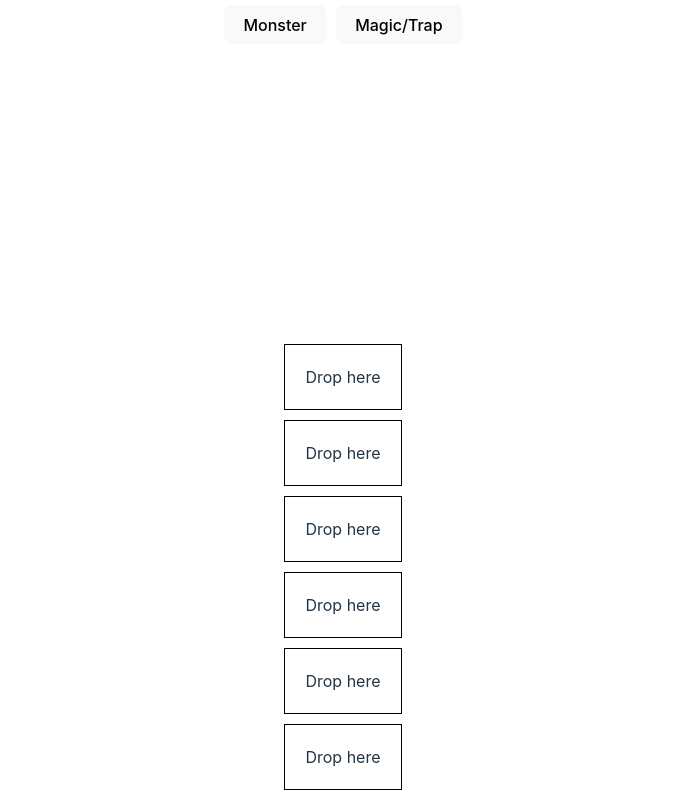
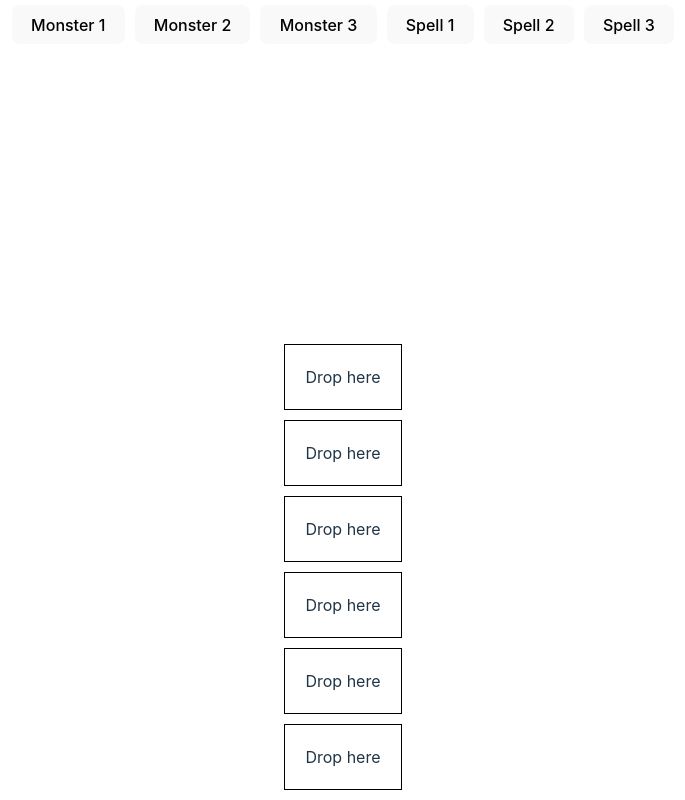
Before and after one commit to SABALBALJaoudat/CardGame, a React (Vite) app in the folder cardGame_frontend/: page / in a window 1280 px wide. Shown: the whole page, without its empty margins (297-982 px from the left). Built offline with nearby package versions, Linux system fonts and the light colour scheme.

Commit message:
Ajout de plusieurs cartes monstres et magique + ajout de la logique

```diff
--- a/cardGame_frontend/src/App.tsx
+++ b/cardGame_frontend/src/App.tsx
@@ -6,36 +6,51 @@ import { Droppable } from './Droppable';
 
 export default function App() {
   const containers_monsters = ['zone_monsters_A', 'zone_monsters_B', 'zone_monsters_C'];
-  const containers_magictrap = ['zone_magictrap_A', 'zone_magictrap_B', 'zone_magictrap_C'];
+  const containers_spells = ['zone_spell_A', 'zone_spell_B', 'zone_spell_C'];
+
+  const initialMonsters = [
+    { id: 'draggable_monster_1', content: 'Monster 1' },
+    { id: 'draggable_monster_2', content: 'Monster 2' },
+    { id: 'draggable_monster_3', content: 'Monster 3' }
+  ];
+
+  const initialSpells = [
+    { id: 'draggable_spell_1', content: 'Spell 1' },
+    { id: 'draggable_spell_2', content: 'Spell 2' },
+    { id: 'draggable_spell_3', content: 'Spell 3' }
+  ];
+
+  const [monsters, setMonsters] = useState(initialMonsters);
+  const [spells, setSpells] = useState(initialSpells);
   const [parent, setParent] = useState<{ [key: string]: string | null }>({
-    draggable_monster: null,
-    draggable_magic: null
+    ...initialSpells.reduce((acc, spell) => {
+      acc[spell.id] = null;
+      return acc;
+    }, {} as { [key: string]: string | null }),
+    ...initialMonsters.reduce((acc, monster) => {
+      acc[monster.id] = null;
+      return acc;
+    }, {} as { [key: string]: string | null })
   });
 
   const handleDragEnd = ({ active, over }: { active: any, over: any }) => {
-    console.log(active);
-    console.log(over);
     if (over) {
-      if (active.id === 'draggable_monster') {
-        if (over.id === 'zone_monsters_A' || over.id === 'zone_monsters_B' || over.id === 'zone_monsters_C') {
+      if (active.id.startsWith('draggable_monster')) {
+        if (containers_monsters.includes(over.id)) {
           setParent((prev) => ({
             ...prev,
             [active.id]: over.id
           }));
         }
       }
-      if (active.id === 'draggable_magic') {
-        if (over.id === 'zone_magictrap_A' || over.id === 'zone_magictrap_B' || over.id === 'zone_magictrap_C') {
+      if (active.id.startsWith('draggable_spell')) {
+        if (containers_spells.includes(over.id)) {
           setParent((prev) => ({
             ...prev,
             [active.id]: over.id
           }));
         }
       }
-      // setParent((prev) => ({
-      //   ...prev,
-      //   [active.id]: over.id
-      // }));
     } else {
       setParent((prev) => ({
         ...prev,
@@ -44,33 +59,52 @@ export default function App() {
     }
   };
 
-  const draggableMarkup_monsters = (
-    <Draggable id="draggable_monster">Monster</Draggable>
-  );
-  const draggableMarkup_magic = (
-    <Draggable id="draggable_magic">Magic/Trap</Draggable>
-  );
-
   return (
     <div className="main_content">
       <DndContext onDragEnd={handleDragEnd}>
         <div className="hand">
-        {parent.draggable_monster === null ? draggableMarkup_monsters : null}
-        {parent.draggable_magic === null ? draggableMarkup_magic : null}
+          {monsters.map((monster) =>
+            parent[monster.id] === null ? (
+              <Draggable key={monster.id} id={monster.id}>
+                {monster.content}
+              </Draggable>
+            ) : null
+          )}
+          {spells.map((spell) =>
+            parent[spell.id] === null ? (
+              <Draggable key={spell.id} id={spell.id}>
+                {spell.content}
+              </Draggable>
+            ) : null
+          )}
         </div>
         <div className="map_card">
           <div>
             {containers_monsters.map((id) => (
               <Droppable key={id} id={id}>
-                {parent.draggable_monster === id ? draggableMarkup_monsters : 'Drop here'}
+                {monsters.map((monster) =>
+                  parent[monster.id] === id ? (
+                    <Draggable key={monster.id} id={monster.id}>
+                      {monster.content}
+                    </Draggable>
+                  ) : null
+                )}
+                {monsters.every((monster) => parent[monster.id] !== id) && 'Drop here'}
               </Droppable>
             ))}
           </div>
           <div>
-            {containers_magictrap.map((id) => (
+            {containers_spells.map((id) => (
               <Droppable key={id} id={id}>
-                {parent.draggable_magic === id ? draggableMarkup_magic : 'Drop here'}
-              </Droppable>
+              {spells.map((spell) =>
+                parent[spell.id] === id ? (
+                  <Draggable key={spell.id} id={spell.id}>
+                    {spell.content}
+                  </Draggable>
+                ) : null
+              )}
+              {spells.every((spell) => parent[spell.id] !== id) && 'Drop here'}
+            </Droppable>
             ))}
           </div>
         </div>
```
